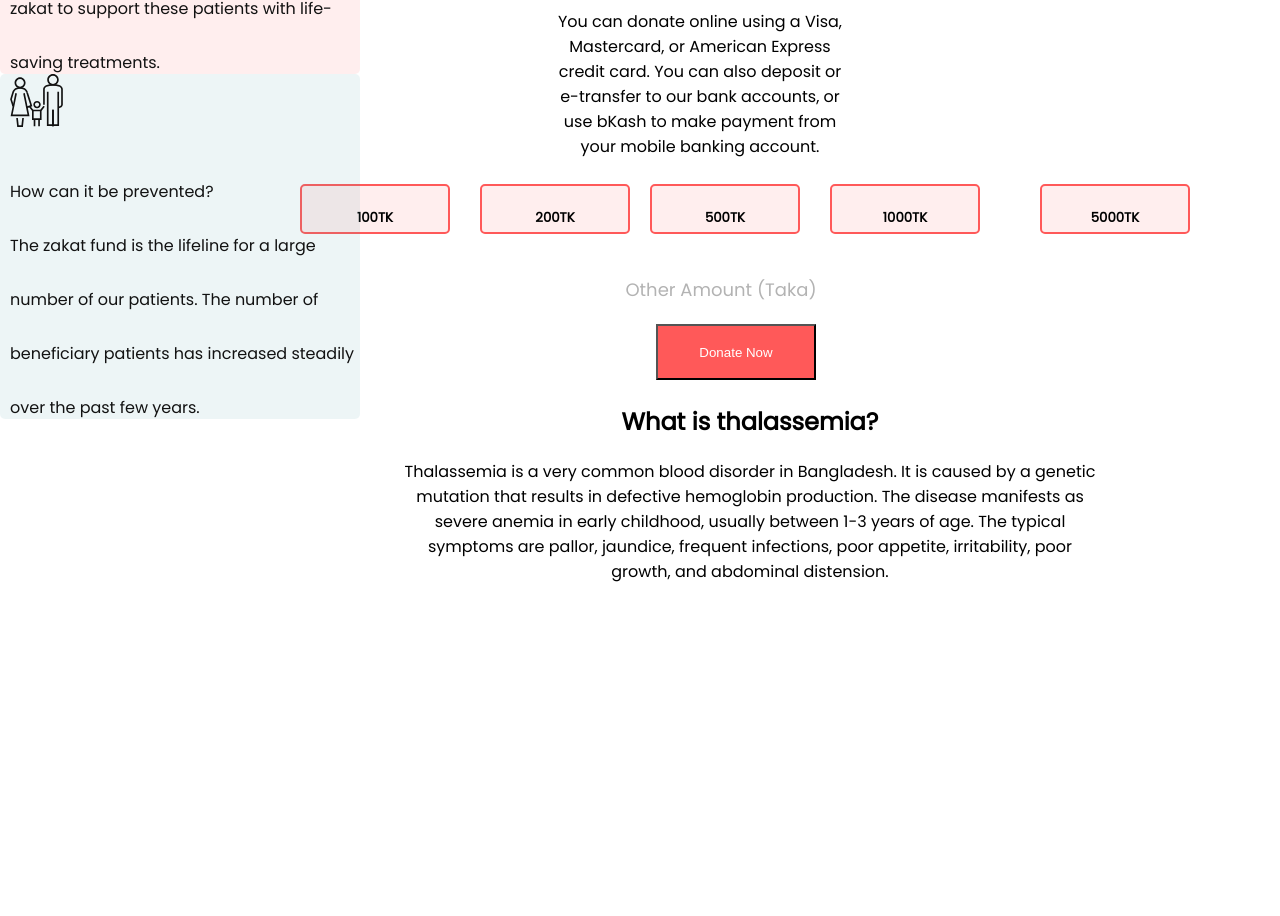
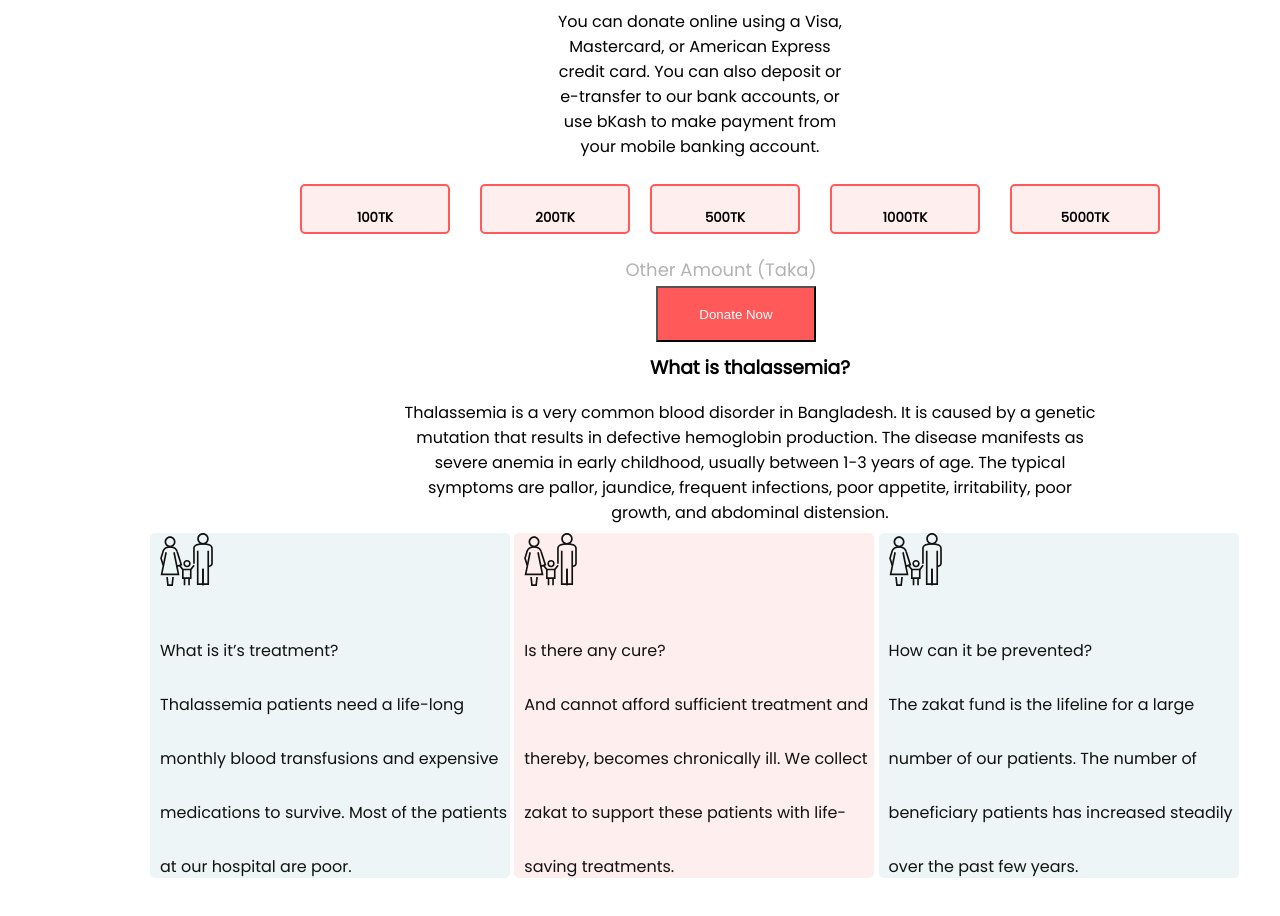
Before and after one commit to Sabiha96/Donation-website, a plain HTML site: page index.html in a window 1280 px wide. Shown: the part 666-1582 px from the top of the page. Before the commit the page ends 1250 px from the top, so only its background shows below. Drawn offline with Linux system fonts and the light colour scheme.

Commit message:
3rd sec added & new code add

```diff
--- a/index.html
+++ b/index.html
@@ -13,6 +13,9 @@
 </head>
 
 <body>
+
+    ----> First part ----->
+
     <section>
         <div class="banner">
             <div>
@@ -29,7 +32,9 @@
 
         </div>
     </section>
+    ----> First part ----->
 
+    ----> Second part ----->
     <section>
         <div class="donate">
             <h1>How to donate?</h1>
@@ -64,11 +69,13 @@
 
 
     </section>
+    ----> Second part ----->
 
+    ----> Third part ----->
     <section>
 
         <div class="definition">
-            <h1>What is thalassemia?</h1>
+            <h3 class="qun">What is thalassemia?</h3>
             <p>Thalassemia is a very common blood disorder in Bangladesh. It is caused by a genetic mutation that
                 results in defective hemoglobin production. The disease manifests as severe anemia in early
                 childhood,
@@ -109,7 +116,12 @@
 
 
     </section>
+    ----> Third part ----->
 
+    ----> Fourth part ----->
+
+
+    ----> First part ----->
 
 </body>
 
--- a/style.css
+++ b/style.css
@@ -98,6 +98,9 @@ button {
 
     align-items: center;
 
+
+
+
 }
 
 .box-2 {
@@ -110,10 +113,13 @@ button {
     width: 150px;
     height: 50px;
     left: 480px;
-    top: 850px;
+    top: 800px;
 
 
     align-items: center;
+
+
+
 
 
 }
@@ -128,8 +134,9 @@ button {
     width: 150px;
     height: 50px;
     left: 500px;
-    top: 850px;
+    top: 800px;
     align-items: center;
+
 
 
 }
@@ -145,8 +152,9 @@ button {
     width: 150px;
     height: 50px;
     left: 530px;
-    top: 850px;
+    top: 800px;
     align-items: center;
+
 
 
 }
@@ -160,9 +168,10 @@ button {
     border-radius: 5px;
     width: 150px;
     height: 50px;
-    left: 590px;
-    top: 850px;
+    left: 560px;
+    top: 800px;
     align-items: center;
+
 
 }
 
@@ -171,7 +180,7 @@ button {
     width: 192px;
     height: 28px;
     left: 625px;
-    top: 900px;
+    top: 880px;
 
     font-family: 'Poppins';
     font-style: normal;
@@ -198,29 +207,26 @@ button {
     width: 160px;
     height: 56px;
     left: 656px;
-    top: 990px;
+    top: 952px;
 }
 
 .Third-sec {
 
     position: absolute;
 
-    gap: 20px;
+
     font-style: normal;
     line-height: 54px;
     color: #121212;
     display: inline;
+    top: 1099px;
+    height: 2000px;
+
+
 }
 
-.definition {
-    text-align: center;
-    position: absolute;
-    width: 270px;
-    height: 54px;
-    left: 500px;
-    top: 1px;
+.qun {}
 
-}
 
 
 
@@ -230,10 +236,13 @@ button {
 
     width: 350px;
     height: 345px;
-    left: 50px;
+    left: 150px;
     top: 100px;
     padding-left: 10px;
     border: 5px;
+    gap: 20px;
+    position: relative;
+    display: inline-block;
 
 
     background: rgba(79, 157, 166, 0.1);
@@ -245,11 +254,12 @@ button {
 .card-2 {
     width: 350px;
     height: 345px;
-    left: 50px;
+    left: 150px;
     top: 100px;
     padding-left: 10px;
-
-
+    position: relative;
+    display: inline-block;
+    gap: 20px;
 
     background: rgba(255, 89, 89, 0.1);
     border-radius: 5px;
@@ -260,11 +270,12 @@ button {
 .card-3 {
     width: 350px;
     height: 345px;
-    left: 50px;
+    left: 150px;
     top: 100px;
     padding-left: 10px;
-
-
+    position: relative;
+    display: inline-block;
+    gap: 20px;
 
     background: rgba(79, 157, 166, 0.1);
     border-radius: 5px;
@@ -273,10 +284,10 @@ button {
 }
 
 .definition {
-
+    text-align: center;
     position: absolute;
     width: 700px;
-    height: 1050 px;
+    height: 900 px;
     left: 400px;
-    top: 1050px;
+    top: 1000px;
 }
```
